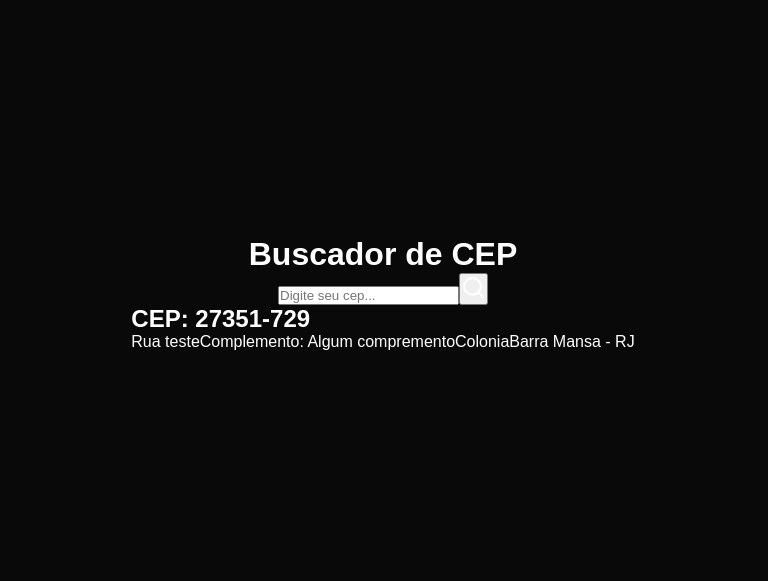
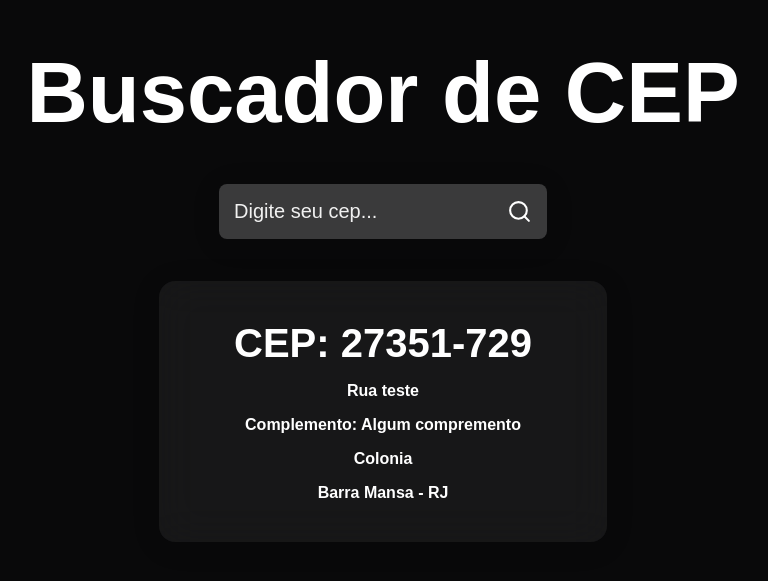
Before and after one commit to euvitordev/FlashCEP, a JavaScript app: page / in a window 1280 px wide. Shown: the part 107-688 px from the top of the page, without its empty margins (257-1025 px from the left). Built offline with nearby package versions, Linux system fonts and the light colour scheme; the HTML template or start-up script is replaced by a standard one.

Commit message:
finalized app style initial state.

```diff
--- a/src/app.css
+++ b/src/app.css
@@ -1,9 +1,101 @@
+:root {
+  --background: #09090a;
+  --conponet-color: #8b5cf6;
+  --text-color: #ffffff;
+  --border: #8b5cf6;
+  --set-color: #16a34a;
+  --highlight-color-hover: rgba(255, 255, 255, 0.2);
+}
+
 .container {
   display: flex;
   justify-content: center;
   align-items: center;
   flex-direction: column;
   height: 100vh;
-  background: #09090a;
+  background: var(--background);
   color: #fff;
 }
+
+.title {
+ font-size: 85px;
+ color: var(--text-color);
+ animation: flipTitle 2s;
+}
+
+@keyframes flipTitle {
+  from {
+    transform: rotateX(90deg);
+  }
+  to {
+    transform: rotateX(0deg);
+  }
+}
+
+.containerInput {
+  background-color: var(--highlight-color-hover);
+  padding: 15px;
+  margin: 42px 0;
+  display: flex;
+  border-radius: 8px;
+  box-shadow: 0 4px 30px rgba(0, 0, 0, 0.1);
+}
+
+.containerInput input {
+  background-color: transparent;
+  border: 0;
+  font-size: 20px;
+  color: var(--text-color);
+  outline: none;
+  margin-right: 8px;
+}
+
+.containerInput input::placeholder {
+  color: #f1f1f1;
+}
+
+.buttonSearch {
+  background-color: transparent;
+  border: 0;
+  display: flex;
+  align-items: center;
+  justify-content: center;
+  cursor: pointer;
+  transition: transform 0.5s;
+}
+
+.buttonSearch:hover {
+  transform: scale(1.2);
+}
+
+.main {
+  display: flex;
+  align-items: center;
+  justify-content: center;
+  flex-direction: column;
+  width: 400px;
+  padding: 24px;
+
+  background: rgba(255, 255, 255, 0.06);
+  border-radius: 16px;
+  box-shadow: 0 4px 30px rgba(0, 0, 0, 0.1);
+  backdrop-filter: blur(20px);
+  -webkit-backdrop-filter: blur(20px);
+}
+
+.main h2 {
+  margin: 16px 0;
+  font-size: 40px;
+}
+
+.main span {
+  margin-bottom: 16px;
+  font-weight: bold;
+}
+
+
+@media(max-width: 700px){
+  .title{
+    font-size: 52px;
+  }
+}
```
